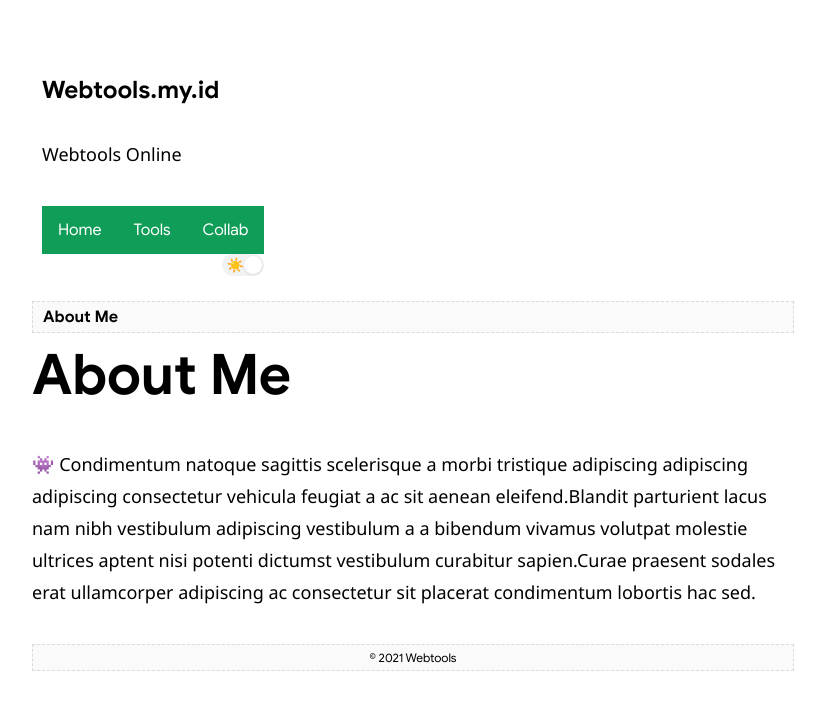
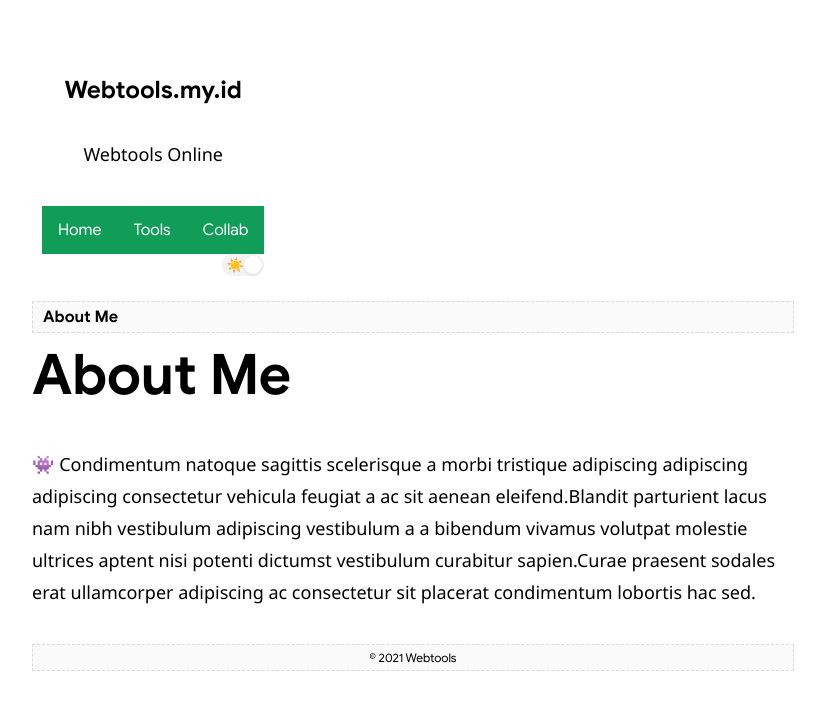
Before and after one commit to ham-zah/33870015, a Jekyll site: the page built from about.html, in a window 1280 px wide. Shown: the top 710 px of the page, without its empty margins (227-1052 px from the left). Built offline with Jekyll 4.4.1, drawn with Linux system fonts in a browser that asks for light colours.

Commit message:
Update style.css

```diff
--- a/assets/css/style.css
+++ b/assets/css/style.css
@@ -183,7 +183,7 @@
 .profile-image-container{width: 40%;}
 .profile-image{width: 128px; height: 128px; border-radius: 50%; transition: transform .2s;}
 .profile-image:hover{transform: scale(1.05);}
-.profile-about{}
+.profile-about{text-align:center}
 
 .font-2{font-size: 2rem;}
 .font-1-5{font-size: 1.5rem;}
```
